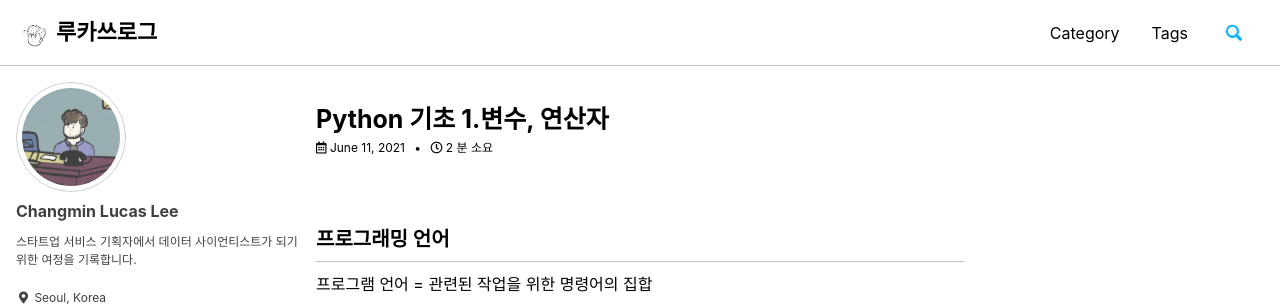
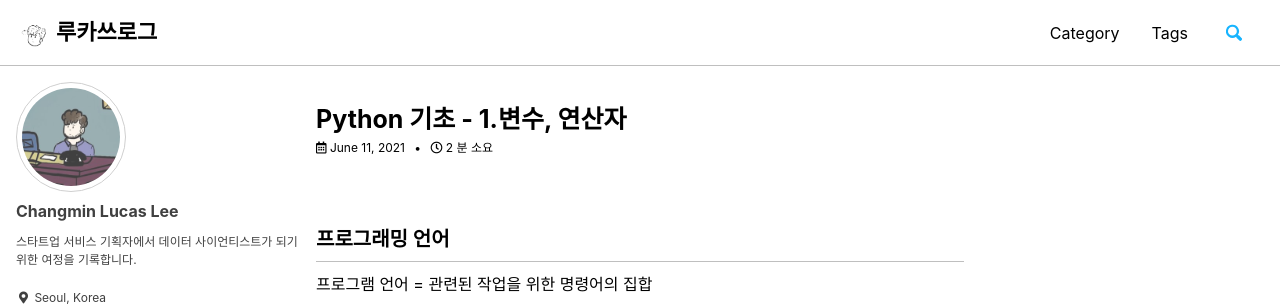
Before and after one commit to lucathree/lucathree.github.io, a Jekyll site: the page built from _posts/2021/2021-06-11-day1.md, in a window 1280 px wide and 900 px high. Shown: the top 306 px of the window. Built offline with Jekyll 4.4.1, drawn with Linux system fonts in a browser that asks for light colours; cached includes are drawn as plain includes; comment, search, counter and statistics services are not loaded.

Commit message:
Update 2021-06-11-day1.md

```diff
--- a/_posts/2021/2021-06-11-day1.md
+++ b/_posts/2021/2021-06-11-day1.md
@@ -1,5 +1,5 @@
 ---
-title: "Python 기초 1.변수, 연산자"
+title: "Python 기초 - 1.변수, 연산자"
 layout: single
 author_profile: true
 read_time: true
```
